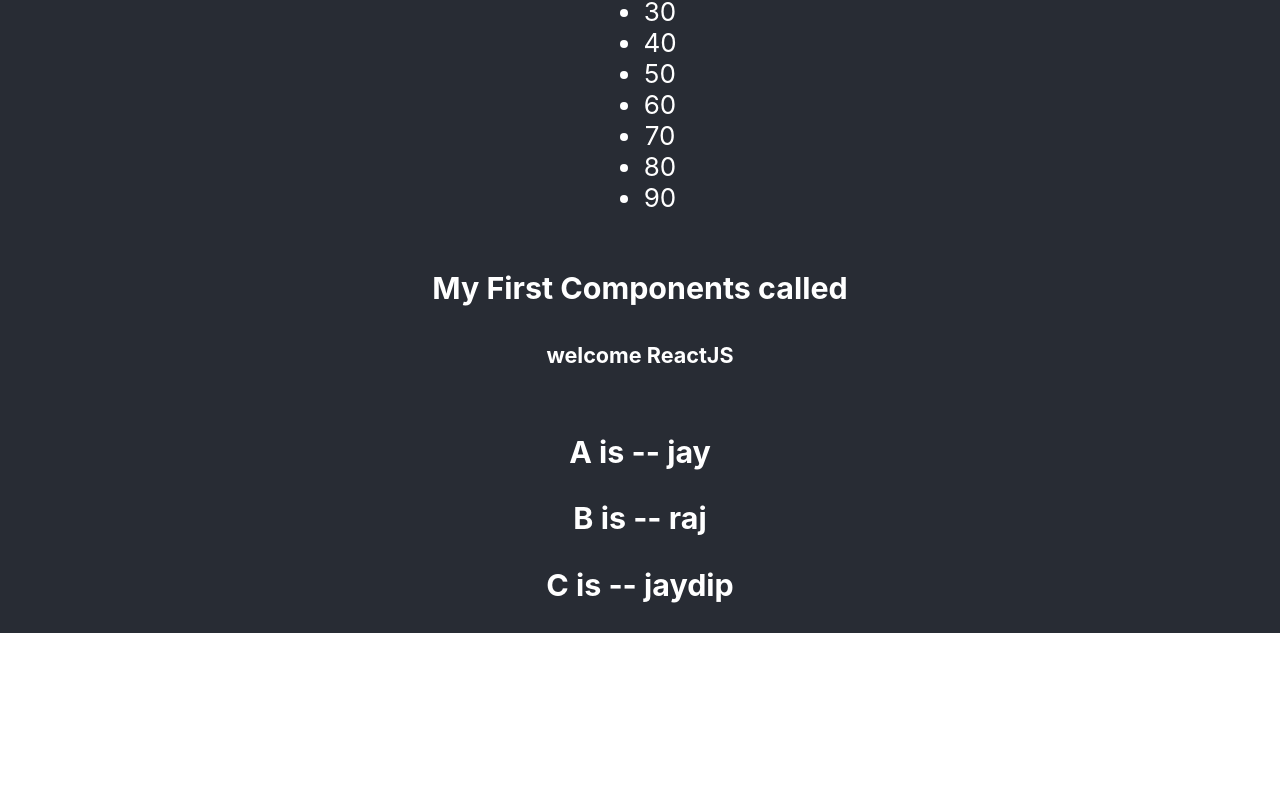
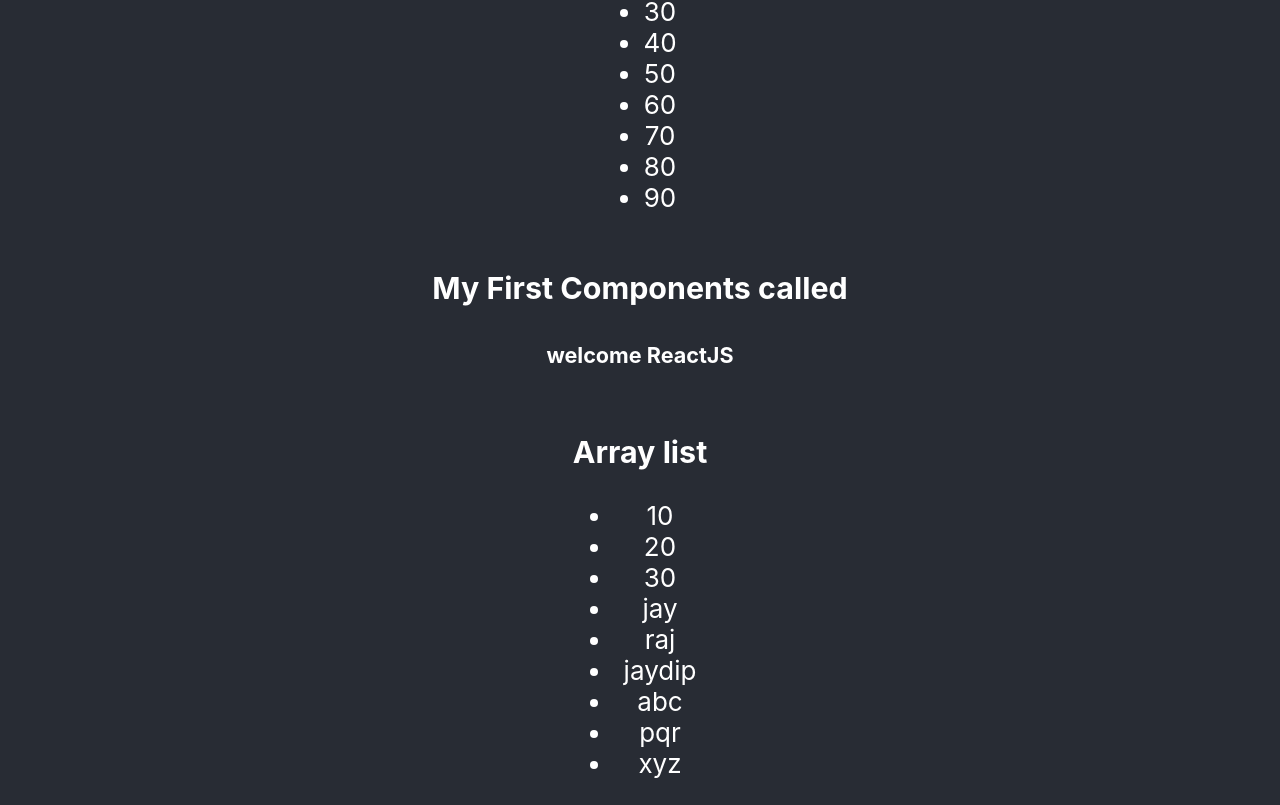
Before and after one commit to Jaydip1510/React_JS, a React (Create React App) app in the folder demo/: page / in a window 1280 px wide. Shown: the part 389-1194 px from the top of the page. Before the commit the page ends 1022 px from the top, so only its background shows below. Built offline with nearby package versions, Linux system fonts and the light colour scheme.

Commit message:
arrayofobject

```diff
--- a/demo/src/components/Classobject.js
+++ b/demo/src/components/Classobject.js
@@ -2,13 +2,23 @@ import React, { Component } from 'react';
 
 class Classobject extends Component {
     render() {
-        const arr = ["jay","raj","jaydip"]
-        const [a,b,c] = arr
+        const arr = ["jay","raj","jaydip","abc","pqr","xyz"]
+        const [a,b,...c] = arr // spreading (...)
+        const arr1 = [10,20,30]
+        const arr2 = [...arr1, ...arr] // .Merging
         return (
             <div>
-                <h3>A is -- {a}</h3>
+                {/* <h3>A is -- {a}</h3>
                 <h3>B is -- {b}</h3>
-                <h3>C is -- {c}</h3>
+                <h3>C is -- {c}</h3> */}
+                <h3>Array list</h3>
+                <ul>
+                    {
+                        arr2.map((i)=>{
+                            return <li>{i}</li>
+                        })
+                    }
+                </ul>
             </div>
         );
     }
```
